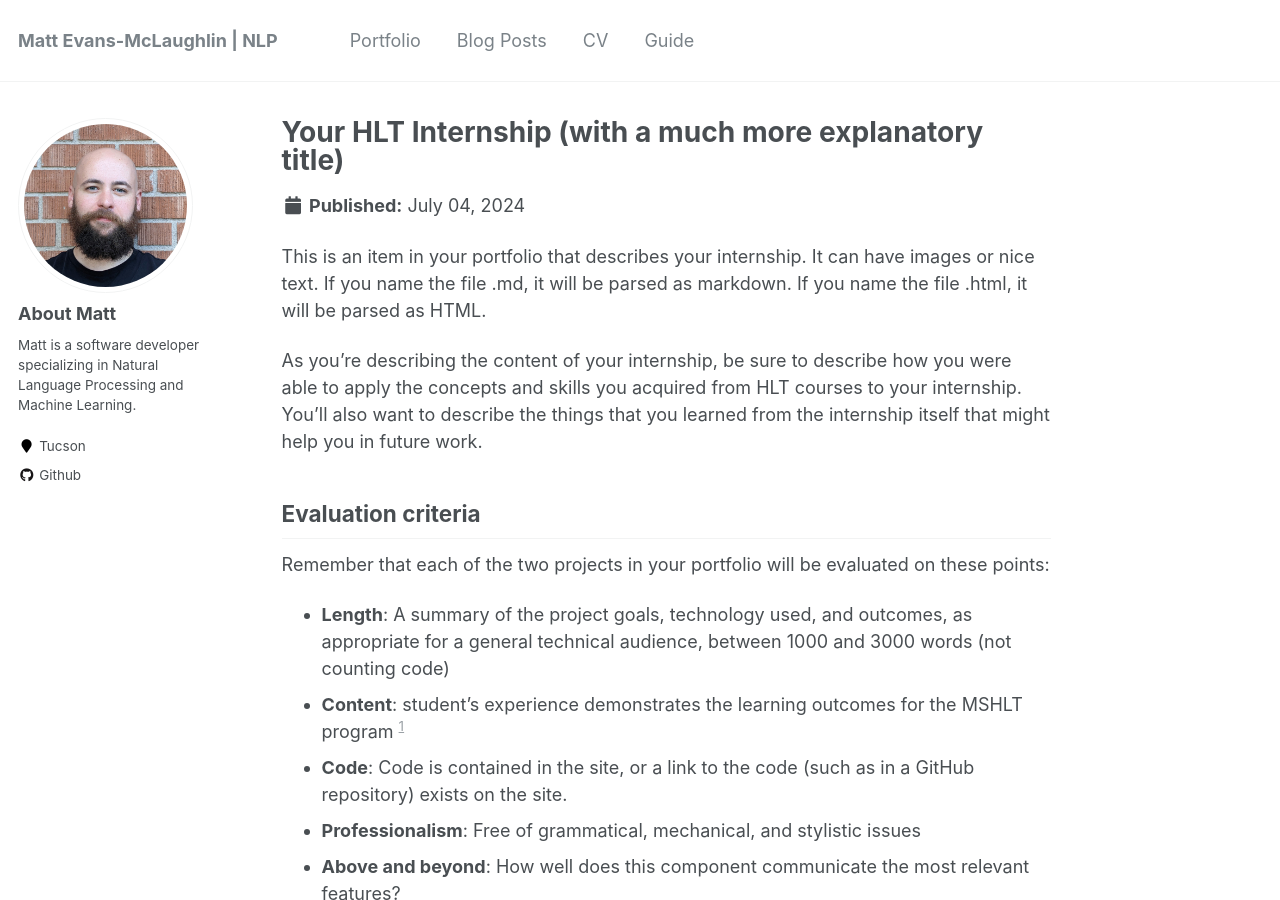
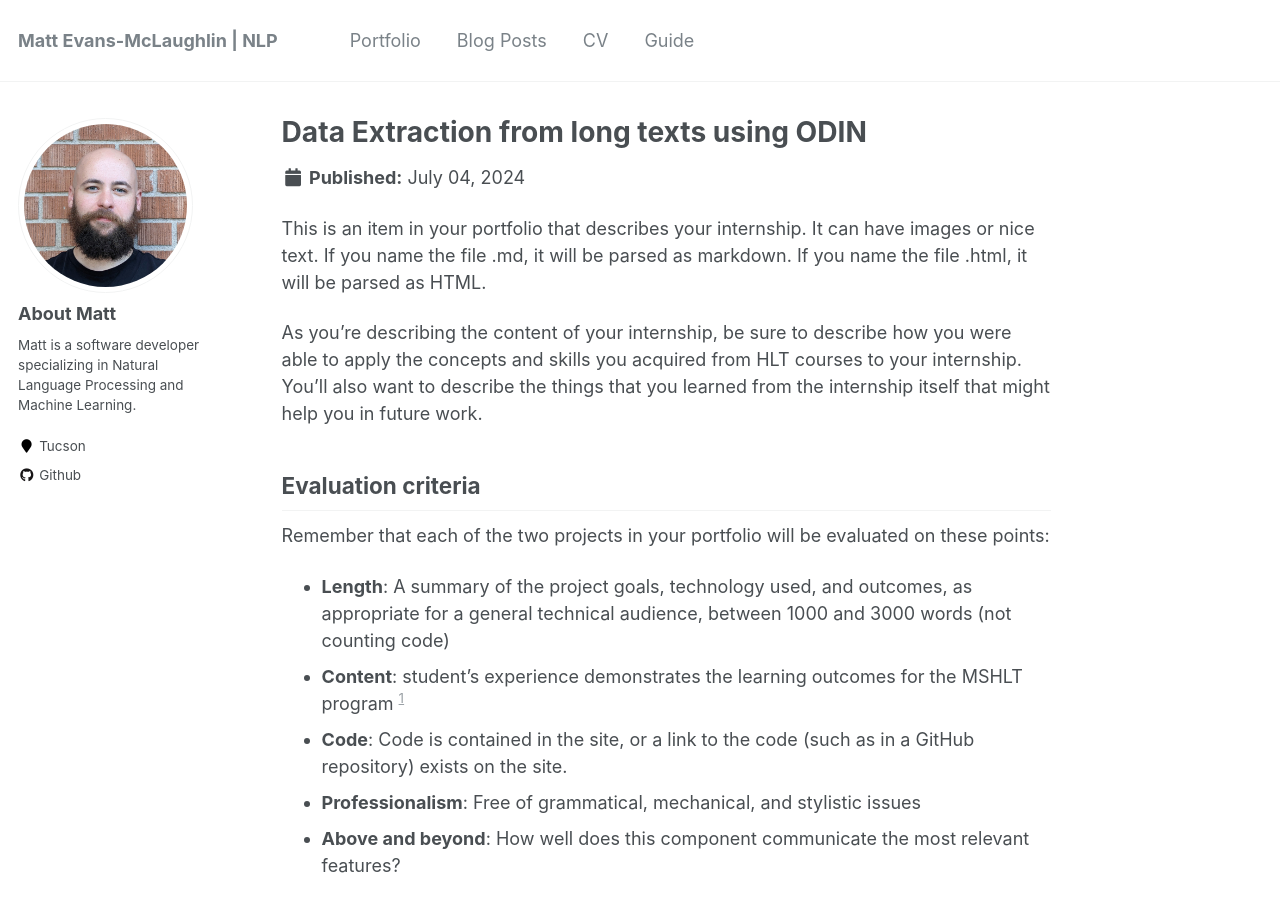
Before and after one commit to mc-wut/mc-wut.github.io, a Jekyll site: the page built from _portfolio/portfolio-1.md, in a window 1280 px wide and 900 px high. Built offline with Jekyll 4.4.1, drawn with Linux system fonts in a browser that asks for light colours.

Commit message:
- changes to portfolio-1.md to set it up as internship post

```diff
--- a/_portfolio/portfolio-1.md
+++ b/_portfolio/portfolio-1.md
@@ -1,6 +1,6 @@
 ---
-title: "Your HLT Internship (with a much more explanatory title)"
-excerpt: "Short description of the goals and content of your internship<br/><img src='/images/500x300.png'>"
+title: "Data Extraction from long texts using ODIN"
+excerpt: "Capturing specific entities, locations and figures in text extracted from PDFs using syntactic rules. <br/><img src='/images/internship-post-image.png'>"
 collection: portfolio
 ---
 
```
Also changed, not shown: images/internship-post-image.png (added).
